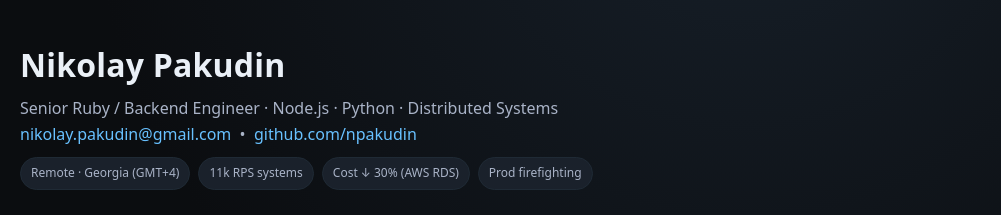
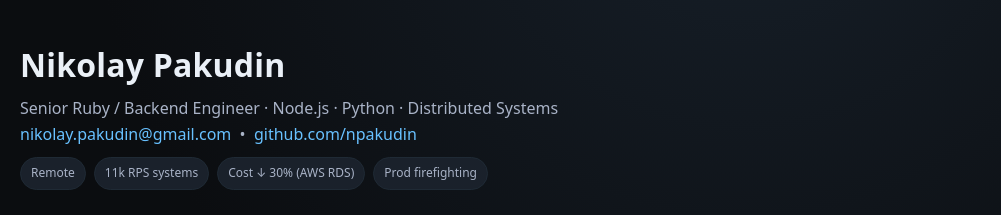
Before and after one commit to npakudin/npakudin.github.io, a plain HTML site: page senior_ruby_developer.html in a window 1280 px wide. Shown: the top 215 px of the page, 279-1280 px from the left. Drawn offline with Linux system fonts and the light colour scheme.

Commit message:
Update senior_ruby_developer.html

```diff
--- a/senior_ruby_developer.html
+++ b/senior_ruby_developer.html
@@ -103,7 +103,7 @@
           &nbsp;•&nbsp; <a href="https://github.com/npakudin" target="_blank" rel="noopener">github.com/npakudin</a>
         </p>
         <div class="chipline">
-          <span class="chip">Remote · Georgia (GMT+4)</span>
+          <span class="chip">Remote</span>
           <span class="chip">11k RPS systems</span>
           <span class="chip">Cost ↓ 30% (AWS RDS)</span>
           <span class="chip">Prod firefighting</span>
```
